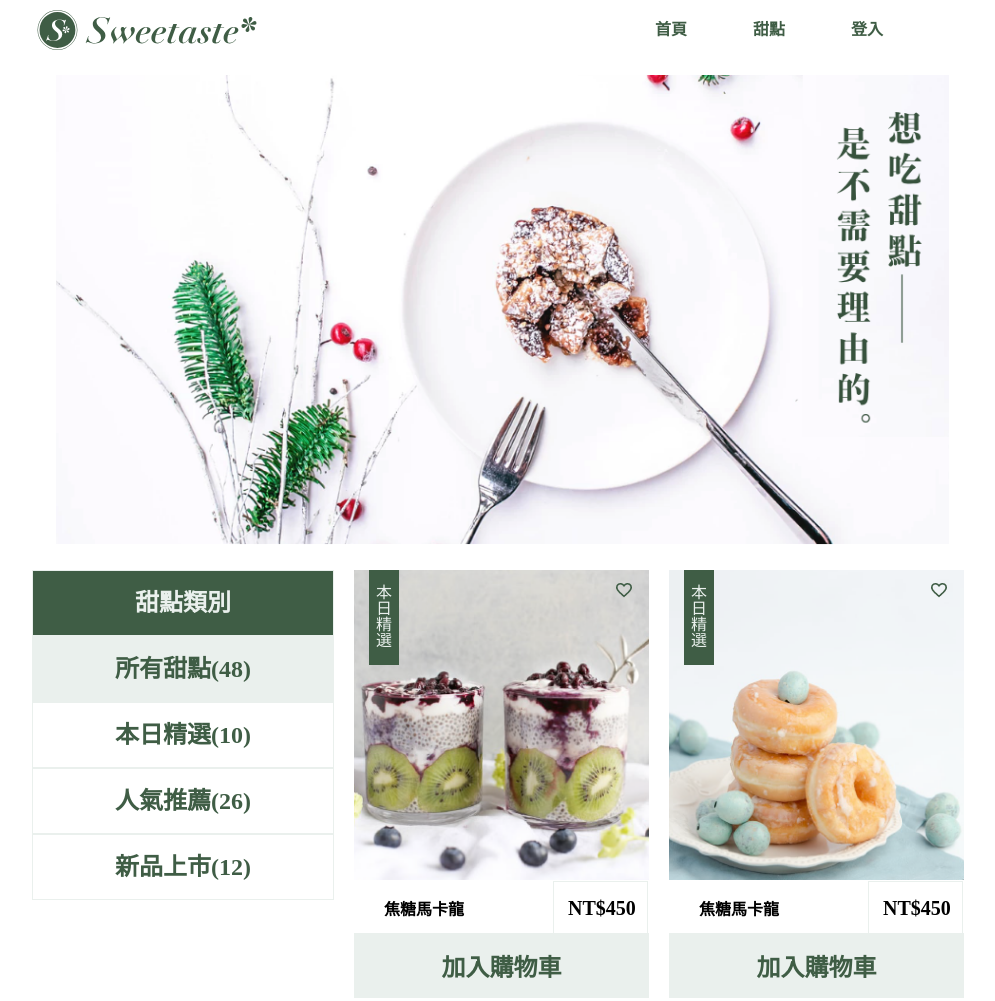
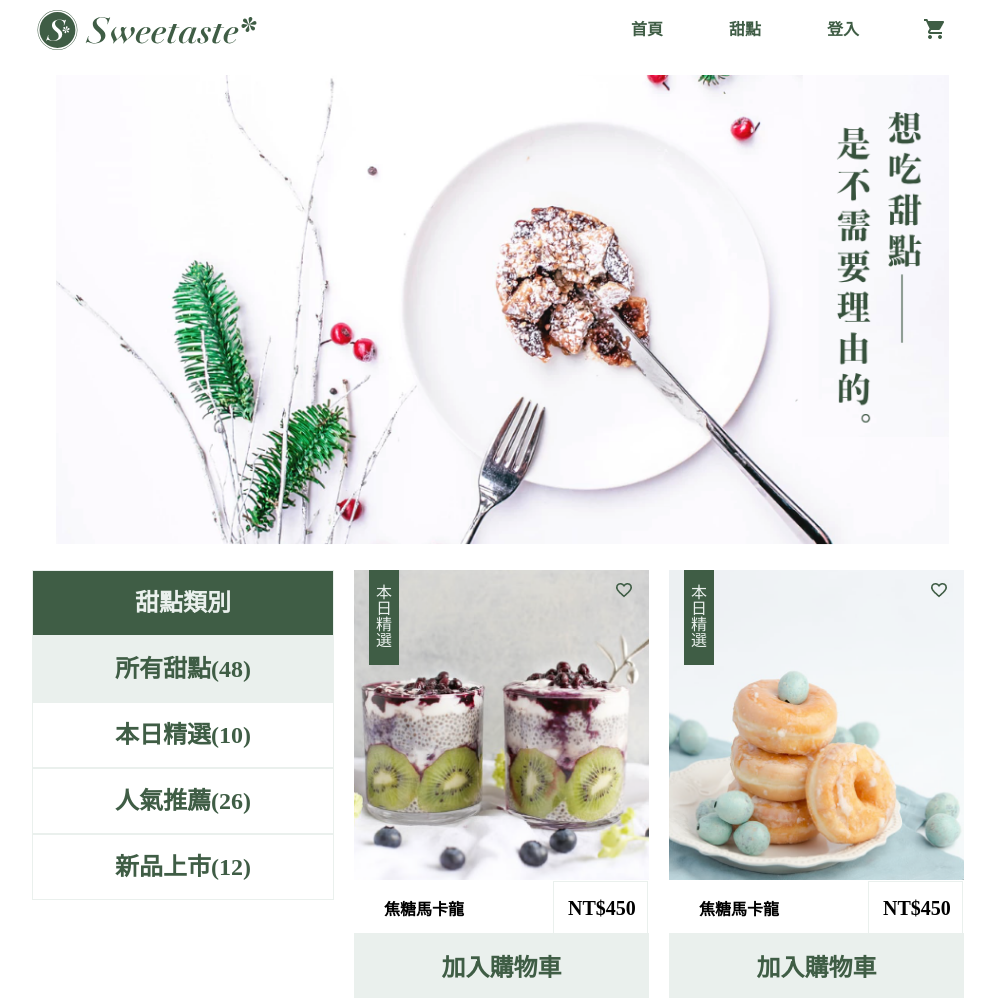
Before and after one commit to ball77111/-2022-, a plain HTML site: page index.html in a window 1280 px wide. Shown: the top 1001 px of the page, without its empty margins (138-1133 px from the left). Drawn offline with Linux system fonts and the light colour scheme; the site is published under a folder, as on GitHub Pages, so addresses that start at the root find nothing.

Commit message:
購物車圖片路徑

```diff
--- a/index.html
+++ b/index.html
@@ -20,7 +20,7 @@
                 <li><a href="#">登入</a></li>
             </ul>
             <div>
-                <a href="#"><img src="/img/shopping_cart.png" alt=""></a>
+                <a href="#"><img src="./img/shopping_cart.png" alt=""></a>
             </div>
         </nav>
         <!-- banner -->
```
